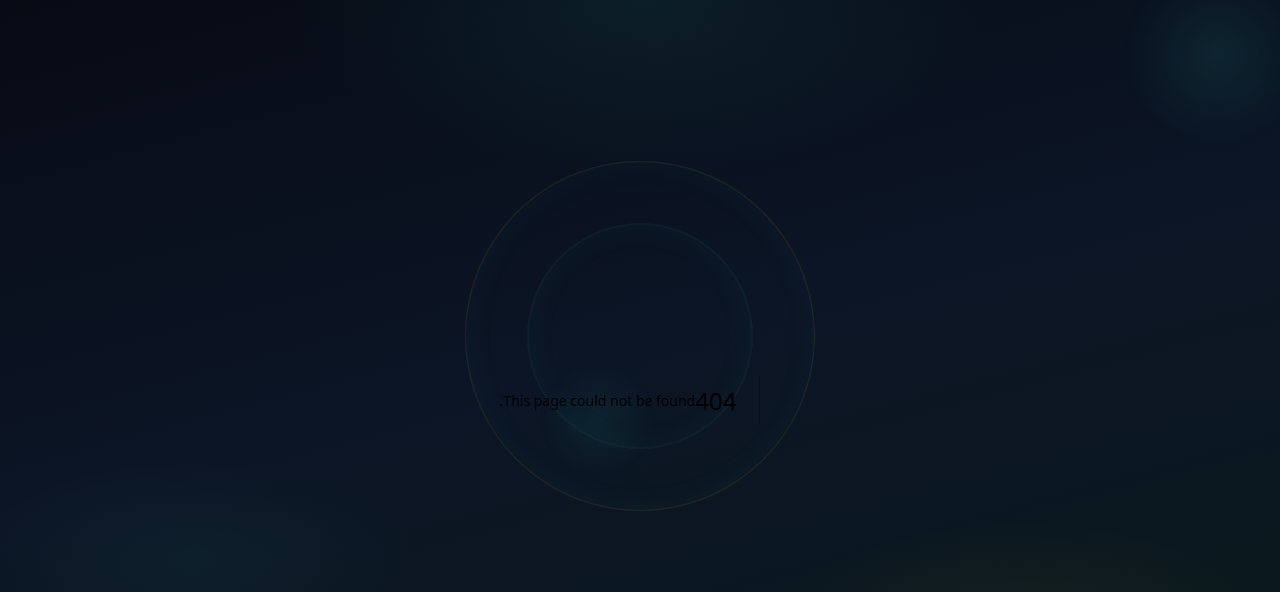
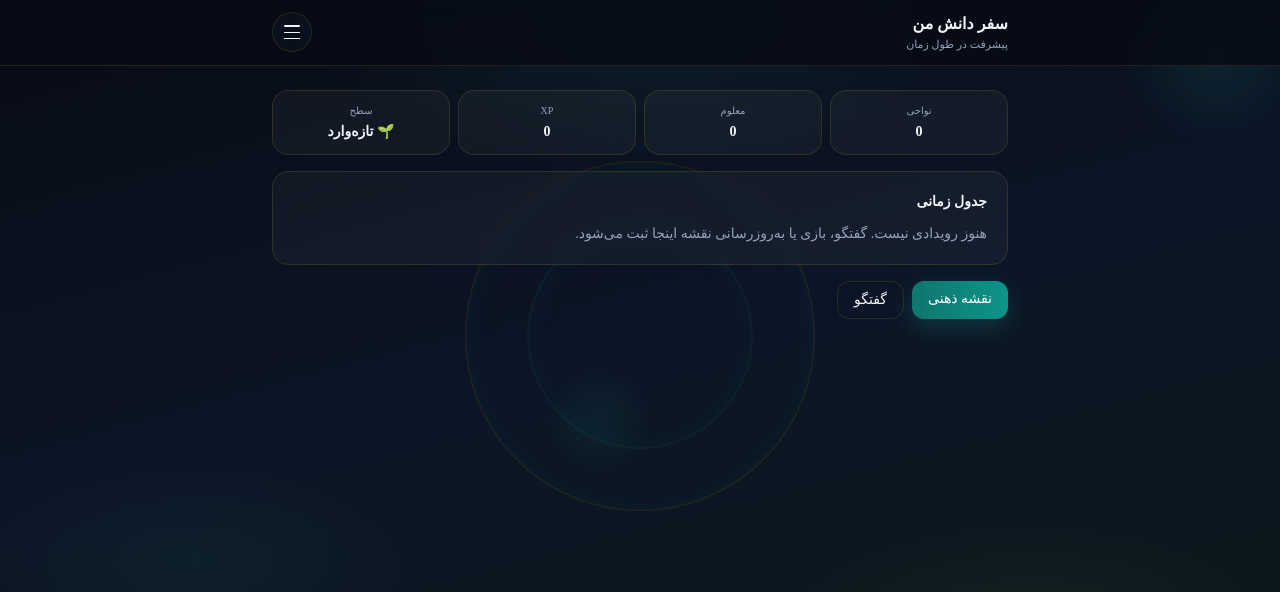
Before and after one commit to ImPMUFO/WAI, a Next.js app: page /journey in a window 1280 px wide. Before the commit this address had no page. Shown: the top 592 px of the page. Built offline with nearby package versions, Linux system fonts and the light colour scheme.

Commit message:
Create journey/page.tsx

```diff
--- /dev/null
+++ b/src/app/journey/page.tsx
@@ -0,0 +1,108 @@
+
+'use client'
+
+import { useEffect, useState } from 'react'
+import Link from 'next/link'
+import SiteMenu from '@/components/SiteMenu'
+import { useLocale } from '@/lib/i18n/LocaleProvider'
+import { loadJourney, type JourneyEvent } from '@/lib/knowledge-graph'
+import { loadMindMap } from '@/lib/mindmap'
+import { loadGame, levelTitle } from '@/lib/gamification'
+
+export default function JourneyPage() {
+  const { dict, dir, locale } = useLocale()
+  const [events, setEvents] = useState<JourneyEvent[]>([])
+  const [stats, setStats] = useState({ nodes: 0, known: 0, xp: 0, level: 1 })
+
+  useEffect(() => {
+    setEvents(loadJourney())
+    try {
+      const map = loadMindMap()
+      const g = loadGame()
+      const nodes = map?.nodes?.filter((n) => n.id !== 'mind') || []
+      setStats({
+        nodes: nodes.length,
+        known: nodes.filter((n) => n.status === 'known').length,
+        xp: g.xp || 0,
+        level: g.level || 1,
+      })
+    } catch {
+      /* */
+    }
+  }, [])
+
+  return (
+    <main className="min-h-screen" dir={dir} style={{ color: 'var(--text)' }}>
+      <nav className="sticky top-0 z-50 border-b border-[var(--border)] bg-[color-mix(in_srgb,var(--bg0)_80%,transparent)] backdrop-blur">
+        <div className="max-w-3xl mx-auto px-4 py-3 flex items-center justify-between">
+          <div>
+            <h1 className="font-bold text-base">
+              {locale === 'en' ? 'My knowledge journey' : 'سفر دانش من'}
+            </h1>
+            <p className="text-[11px] text-[var(--muted)]">
+              {locale === 'en' ? 'Growth over time' : 'پیشرفت در طول زمان'}
+            </p>
+          </div>
+          <SiteMenu />
+        </div>
+      </nav>
+
+      <div className="max-w-3xl mx-auto px-4 py-6 space-y-4">
+        <div className="grid grid-cols-2 sm:grid-cols-4 gap-2">
+          {[
+            [locale === 'en' ? 'Areas' : 'نواحی', stats.nodes],
+            [locale === 'en' ? 'Known' : 'معلوم', stats.known],
+            ['XP', stats.xp],
+            [locale === 'en' ? 'Level' : 'سطح', levelTitle(stats.level)],
+          ].map(([k, v]) => (
+            <div key={String(k)} className="card !p-3 text-center">
+              <p className="text-[10px] text-[var(--muted)]">{k}</p>
+              <p className="text-sm font-semibold mt-1 truncate">{v}</p>
+            </div>
+          ))}
+        </div>
+
+        <div className="card space-y-3">
+          <h2 className="font-semibold text-sm">
+            {locale === 'en' ? 'Timeline' : 'جدول زمانی'}
+          </h2>
+          {events.length === 0 ? (
+            <p className="text-sm text-[var(--muted)]">
+              {locale === 'en'
+                ? 'No events yet. Chat, play, or update your map — they show up here.'
+                : 'هنوز رویدادی نیست. گفتگو، بازی یا به‌روزرسانی نقشه اینجا ثبت می‌شود.'}
+            </p>
+          ) : (
+            <ul className="space-y-2">
+              {events.slice(0, 40).map((e, i) => (
+                <li key={i} className="flex gap-3 text-sm border-b border-[var(--border)] last:border-0 pb-2">
+                  <span className="text-[10px] text-[var(--muted)] shrink-0 w-16">
+                    {new Date(e.ts).toLocaleDateString(locale === 'en' ? 'en' : 'fa-IR')}
+                  </span>
+                  <div className="min-w-0">
+                    <p className="font-medium">{e.label}</p>
+                    {typeof e.delta === 'number' ? (
+                      <p className="text-[11px] text-[var(--accent)]">
+                        {e.delta > 0 ? '+' : ''}
+                        {e.delta}
+                      </p>
+                    ) : null}
+                  </div>
+                </li>
+              ))}
+            </ul>
+          )}
+        </div>
+
+        <div className="flex flex-wrap gap-2">
+          <Link href="/map" className="btn-primary text-sm px-4 py-2">
+            {dict.mindMap}
+          </Link>
+          <Link href="/start" className="rounded-xl border border-[var(--border)] text-sm px-4 py-2">
+            {dict.chat}
+          </Link>
+        </div>
+      </div>
+    </main>
+  )
+}
```
